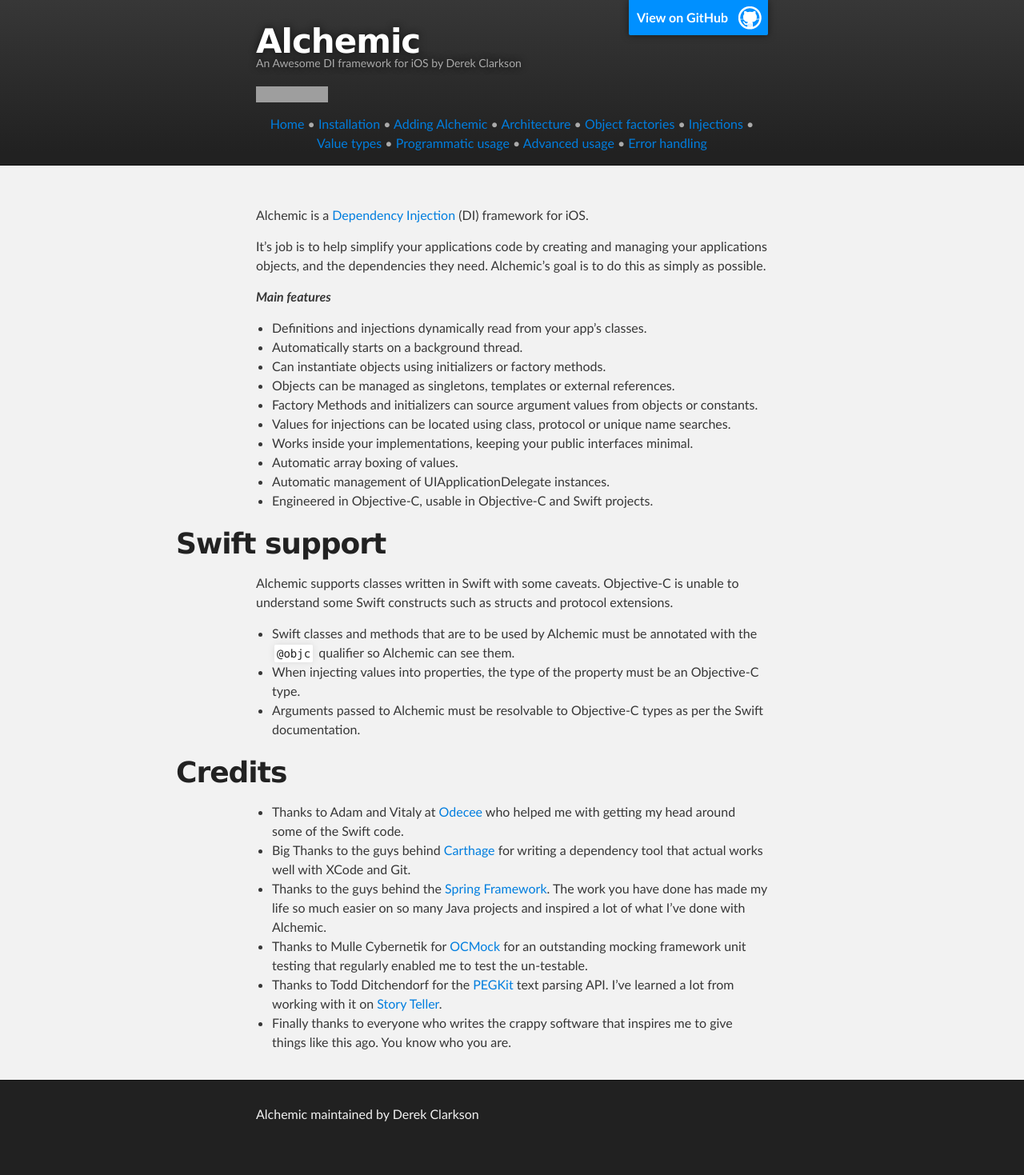
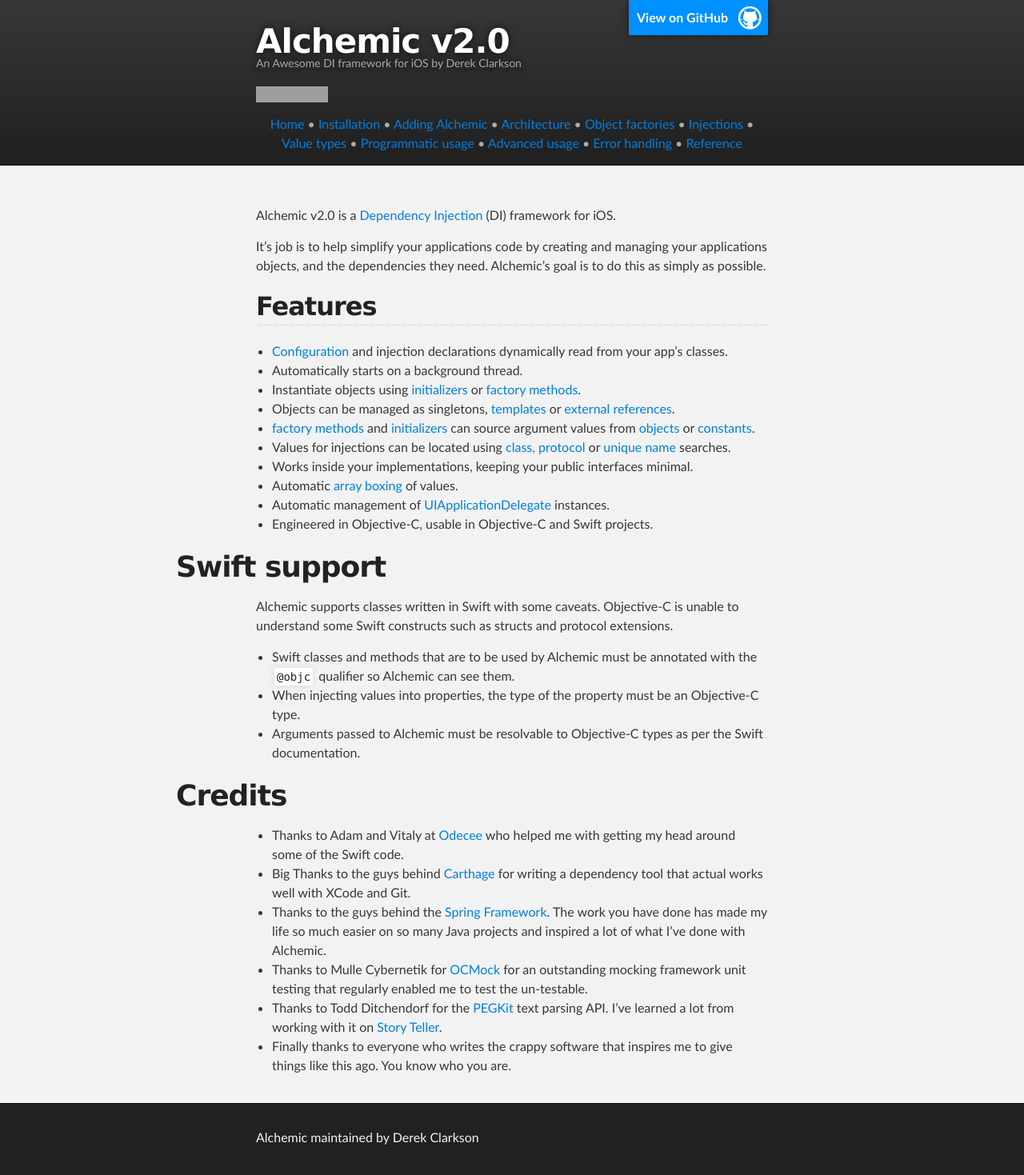
Before and after one commit to drekka/Alchemic, a Jekyll site: the page built from index.md, in a window 1280 px wide. Shown: the whole page at 80% size. Built offline with Jekyll 4.4.1, drawn with Linux system fonts in a browser that asks for light colours; before the commit the page ends 1440 px from its top, so only the background shows below that; grey boxes are pictures that could not be loaded.

Commit message:
More doco

```diff
--- a/_config.yml
+++ b/_config.yml
@@ -1,3 +1,4 @@
+alchemic-version: v2.0
 Timezone: Australia/Melbourne
 author: Derek Clarkson
 lang-title-objc: <p class="language-title">Objective-C</p>
--- a/_data/pages.yml
+++ b/_data/pages.yml
@@ -8,3 +8,4 @@
 object-factories: ./object-factories.html
 runtime: ./runtime.html
 injection-values: ./injection-values.html
+ref: ./ref.html
--- a/_layouts/default.html
+++ b/_layouts/default.html
@@ -6,7 +6,7 @@
             <meta http-equiv="X-UA-Compatible" content="chrome=1">
                 <meta name="description" content="Alchemic : An Awesome DI framework for iOS">
                     <link rel="stylesheet" type="text/css" media="screen" href="stylesheets/stylesheet.css">
-                    <title>Alchemic</title>
+                        <title>Alchemic {{ site.alchemic-version }}</title>
                     </head>
 
     <body>
@@ -15,7 +15,7 @@
         <div id="header_wrap" class="outer">
             <header class="inner">
                 <a id="forkme_banner" href="https://github.com/drekka/Alchemic">View on GitHub</a>
-                <h1 id="project_title">Alchemic</h1>
+                <h1 id="project_title">Alchemic {{ site.alchemic-version }}</h1>
                 <p id="project_tagline">An Awesome DI framework for iOS by {{ site.author }}</p>
                 <p>
                 <a href="https://github.com/Carthage/Carthage"><img id="carthage-compatible"  src="https://img.shields.io/badge/Carthage-compatible-4BC51D.svg?style=flat" alt="Carthage compatible"></a>
@@ -32,6 +32,7 @@
                 &#8226; <a href="{{ site.data.pages.runtime }}">Programmatic usage</a>
                 &#8226; <a href="{{ site.data.pages.advanced }}">Advanced usage</a>
                 &#8226; <a href="{{ site.data.pages.errors }}">Error handling</a>
+                &#8226; <a href="{{ site.data.pages.ref }}">Reference</a>
                 </p>
 
             </header>
--- a/index.md
+++ b/index.md
@@ -1,22 +1,22 @@
 ---
-title: Alchemic
+title: Alchemic {{ site.alchemic-version }}
 ---
 
-Alchemic is a [Dependency Injection](https://en.wikipedia.org/wiki/Dependency_injection) (DI) framework for iOS.
+Alchemic {{ site.alchemic-version }} is a [Dependency Injection](https://en.wikipedia.org/wiki/Dependency_injection) (DI) framework for iOS.
 
 It's job is to help simplify your applications code by creating and managing your applications objects, and the dependencies they need. Alchemic's goal is to do this as simply as possible.
 
-___Main features___
+## Features
 
-* Definitions and injections dynamically read from your app's classes.
+* [Configuration]({{ site.data.pages.object-factories }}) and injection declarations dynamically read from your app's classes.
 * Automatically starts on a background thread.
-* Can instantiate objects using initializers or factory methods.
-* Objects can be managed as singletons, templates or external references.
-* Factory Methods and initializers can source argument values from objects or constants.
-* Values for injections can be located using class, protocol or unique name searches.
+* Instantiate objects using [initializers]({{ site.data.pages.object-factories }}#using-initializers) or [factory methods]({{ site.data.pages.object-factories }}#method-object-factories).
+* Objects can be managed as singletons, [templates]({{ site.data.pages.object-factories }}#template-mode) or [external references]({{ site.data.pages.object-factories }}#reference-mode).
+* [factory methods]({{ site.data.pages.object-factories }}#method-object-factories) and [initializers]({{ site.data.pages.object-factories }}#using-initializers) can source argument values from [objects]({{ site.data.pages.injection-values }}#model-objects) or [constants]({{ site.data.pages.injection-values }}#constants).
+* Values for injections can be located using [class, protocol]({{ site.data.pages.injection-values }}#by-classprotocol) or [unique name]({{ site.data.pages.injection-values }}#by-name) searches.
 * Works inside your implementations, keeping your public interfaces minimal.
-* Automatic array boxing of values.
-* Automatic management of UIApplicationDelegate instances.
+* Automatic [array boxing]({{ site.data.pages.injection-values }}#array-injections) of values.
+* Automatic management of [UIApplicationDelegate]({{ site.data.pages.runtime }}#managing-the-uiapplicationdelegate-instance) instances.
 * Engineered in Objective-C, usable in Objective-C and Swift projects.
 
 # Swift support
```
Also changed, not shown: injection-values.md (+11 -2 lines), ref.md (added, +43 -0 lines).
